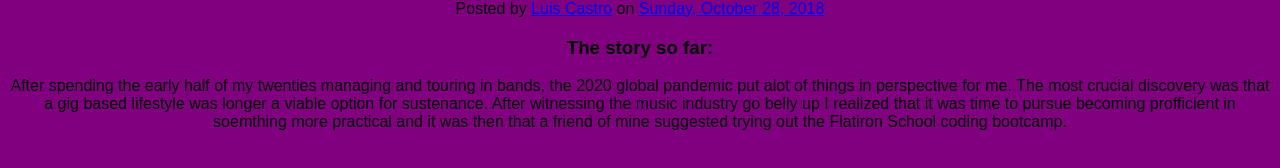
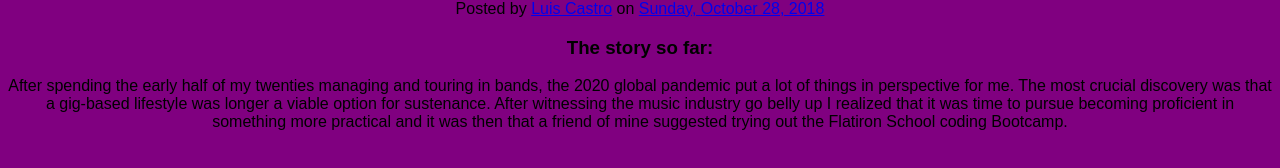
Before and after one commit to foreverluiscastro/My-Personal-Webpage, a plain HTML site: page index.html in a window 1280 px wide. Shown: the part 162-330 px from the top of the page. Drawn offline with Linux system fonts and the light colour scheme.

Commit message:
revised html structure index.html

```diff
--- a/index.html
+++ b/index.html
@@ -6,11 +6,12 @@
   </head>
   <body>
     <h1>Luis Castro</h1>
+
     <div id="fb-root"></div>
 <script async defer crossorigin="anonymous" src="https://connect.facebook.net/en_US/sdk.js#xfbml=1&version=v10.0" nonce="Y1xqfTIT"></script>
     <script src="script.js"></script>
     <div class="fb-post" data-href="https://www.facebook.com/photo/?fbid=2493053584045571&amp;set=a.153919204625699" data-width="500" data-show-text="true"><blockquote cite="https://www.facebook.com/photo.php?fbid=2493053584045571&amp;set=a.153919204625699&amp;type=3" class="fb-xfbml-parse-ignore"><p>Live Well, Have Enough.</p>Posted by <a href="https://www.facebook.com/luis.castro.92372">Luis Castro</a> on&nbsp;<a href="https://www.facebook.com/photo.php?fbid=2493053584045571&amp;set=a.153919204625699&amp;type=3">Sunday, October 28, 2018</a></blockquote></div>
     <h3>The story so far:</h3>
-        <p>After spending the early half of my twenties managing and touring in bands, the 2020 global pandemic put alot of things in perspective for me. The most crucial discovery was that a gig based lifestyle was longer a viable option for sustenance. After witnessing the music industry go belly up I realized that it was time to pursue becoming profficient in soemthing more practical and it was then that a friend of mine suggested trying out the Flatiron School coding bootcamp. </p>
+        <p>After spending the early half of my twenties managing and touring in bands, the 2020 global pandemic put a lot of things in perspective for me. The most crucial discovery was that a gig-based lifestyle was longer a viable option for sustenance. After witnessing the music industry go belly up I realized that it was time to pursue becoming proficient in something more practical and it was then that a friend of mine suggested trying out the Flatiron School coding Bootcamp. </p>
   </body>
 </html>
```
